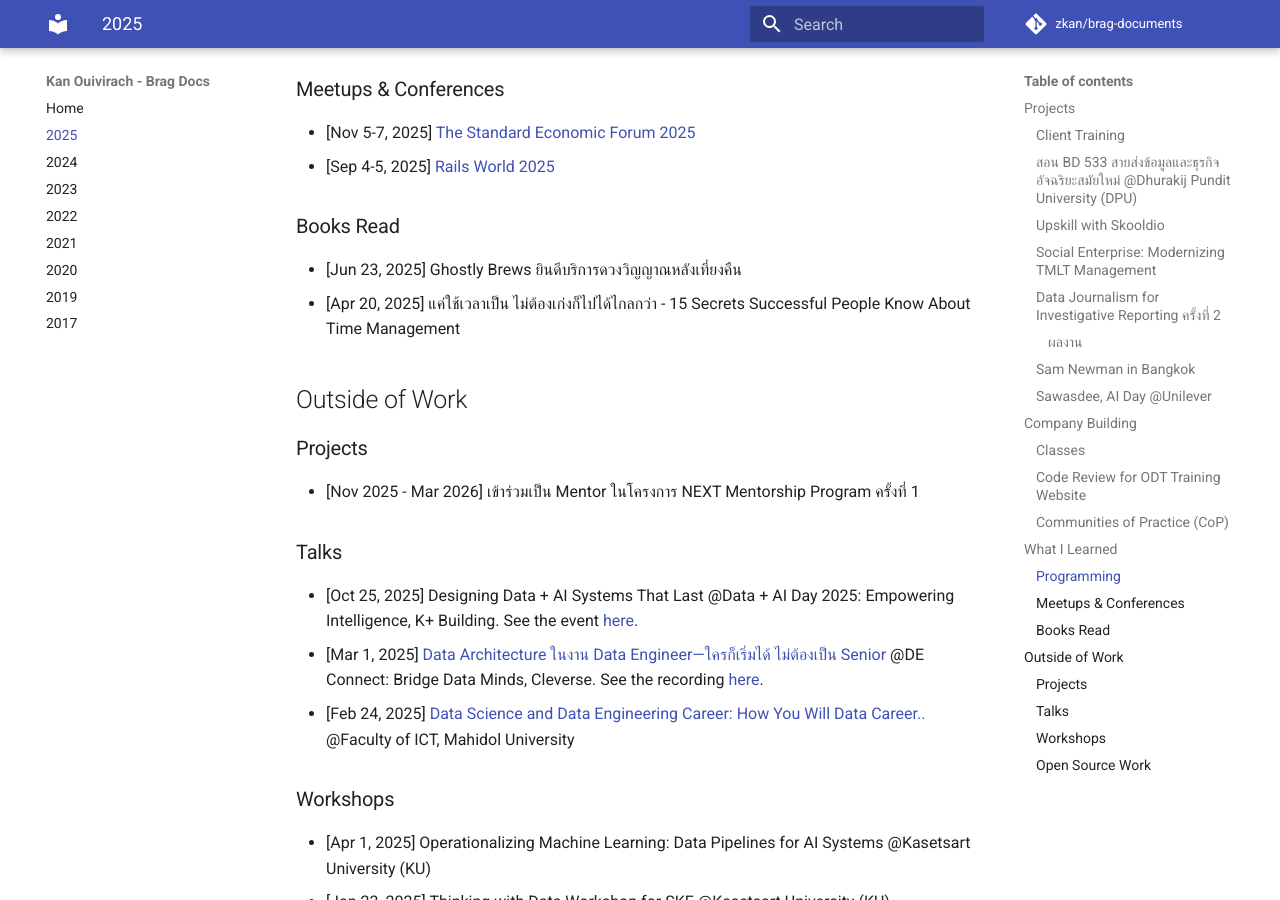
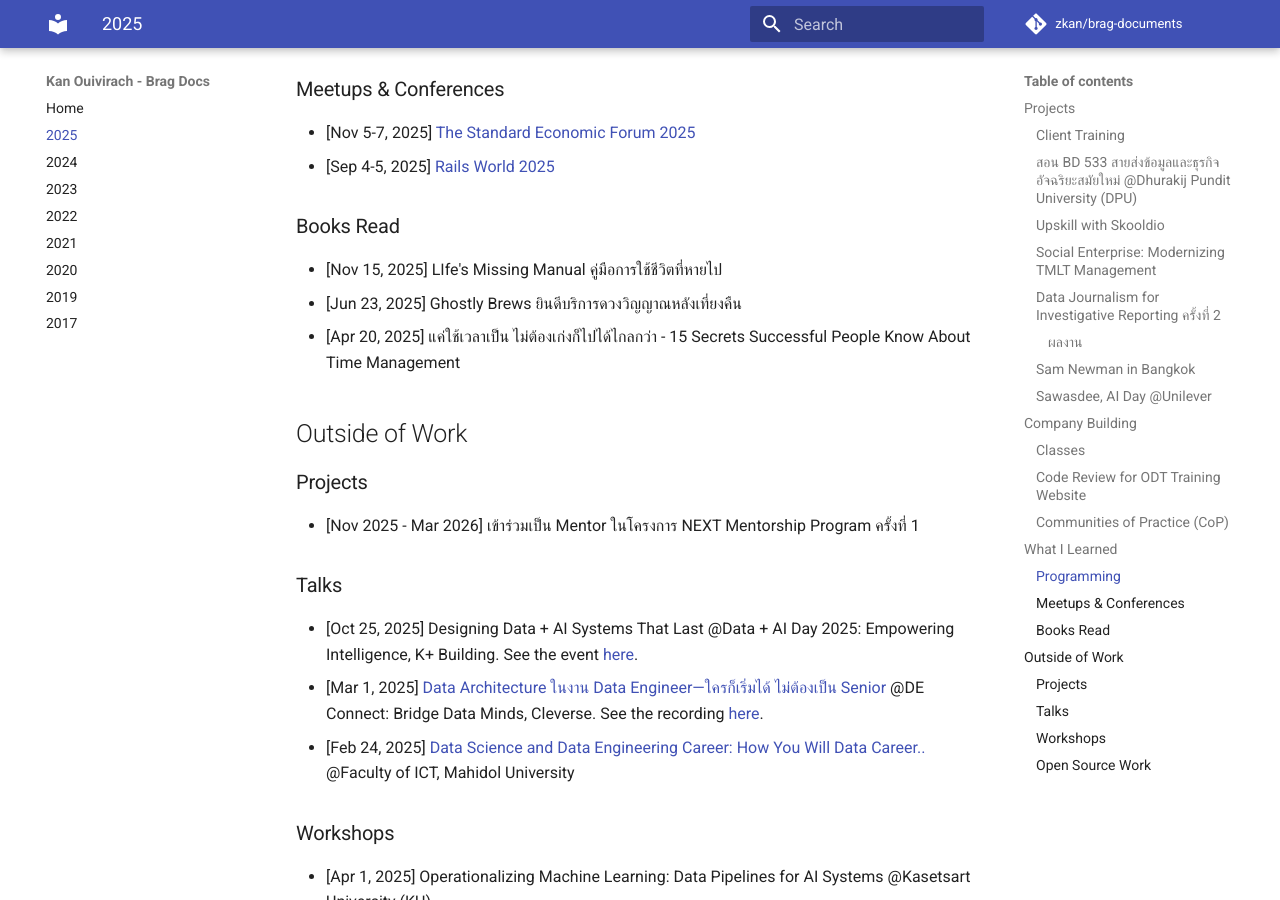
Before and after one commit to zkan/brag-documents, an MkDocs documentation site: the page built from docs/2025.md, in a window 1280 px wide and 900 px high, scrolled down 2665 px. Built offline with MkDocs 1.6.1 and Material for MkDocs 9.7.7, drawn with Linux system fonts in a browser that asks for light colours; comment, search, counter and statistics services are not loaded.

Commit message:
Add life's missing manual

```diff
--- a/docs/2025.md
+++ b/docs/2025.md
@@ -121,6 +121,7 @@
 
 ### Books Read
 
+* [Nov 15, 2025] LIfe's Missing Manual คู่มือการใช้ชีวิตที่หายไป
 * [Jun 23, 2025] Ghostly Brews ยินดีบริการดวงวิญญาณหลังเที่ยงคืน
 * [Apr 20, 2025] แค่ใช้เวลาเป็น ไม่ต้องเก่งก็ไปได้ไกลกว่า - 15 Secrets Successful People
 Know About Time Management
```
